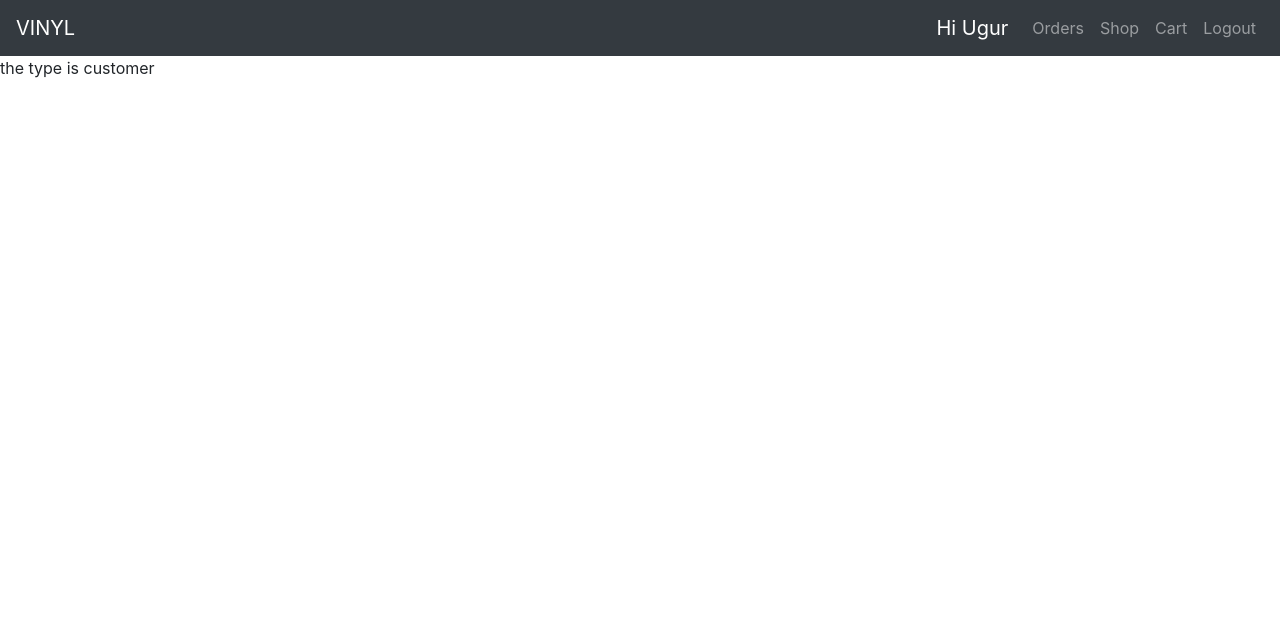
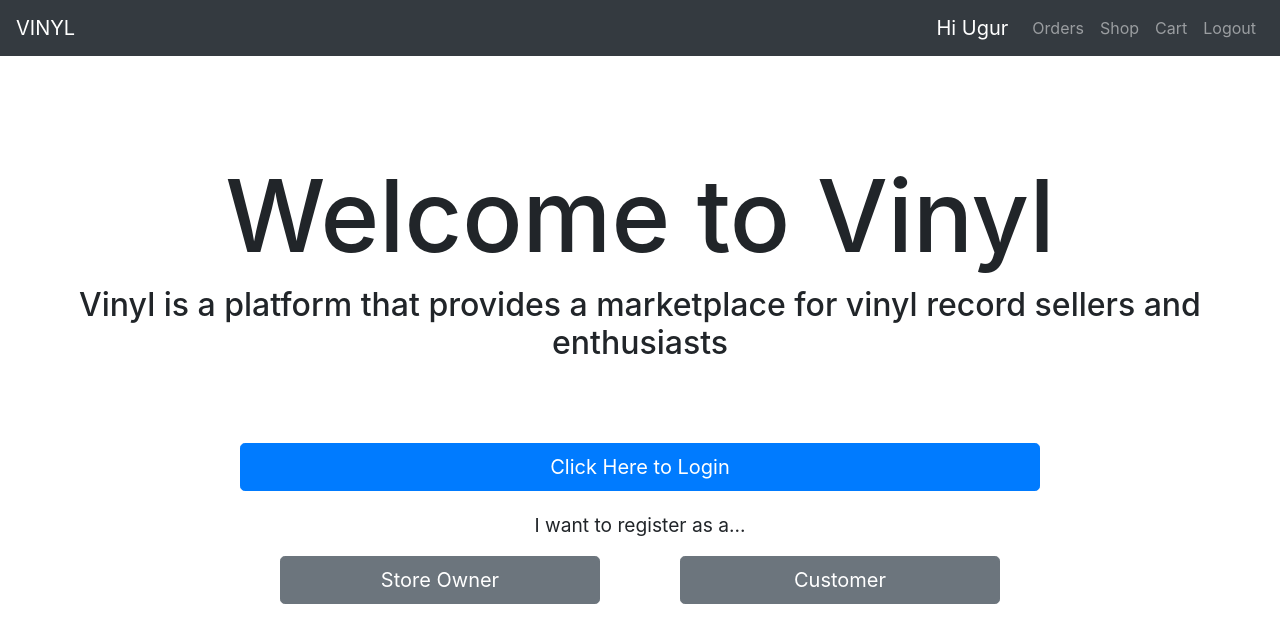
Before and after one commit to Uarmagan/VINYL, a PHP site: page / in a window 1280 px wide. Shown: the top 643 px of the page. Run offline with PHP 8.4, Linux system fonts and the light colour scheme; a user stored in the database is signed in.

Commit message:
index - bootstrap navcheck - fixed bug in index navigation, commented out session debug message

```diff
--- a/includes/navCheck.php
+++ b/includes/navCheck.php
@@ -2,11 +2,11 @@
 
 function createNav(){
     echo '<nav class="navbar navbar-expand-lg navbar-dark bg-dark">
-        <a class="navbar-brand mr-auto" href="./index.php">VINYL</a>
+        <a class="navbar-brand mr-auto" href="./">VINYL</a>
         <ul class="navbar-nav">';
             if(@$_SESSION['type'] == 'customer'){
       echo '<li class="nav-item">
-                <a class="navbar-brand" href="./index.php">Hi ' . $_SESSION['fName'] . '</a>
+                <a class="navbar-brand" href="./">Hi ' . $_SESSION['fName'] . '</a>
             </li>
             <li class="nav-item">
                 <a class="nav-link" href="./orders.php">Orders</a>
@@ -35,9 +35,9 @@ function createNav(){
         echo '</li>
         </ul>
     </nav>';
-    if(isset($_SESSION['type'])){
-        return 'the type is ' . $_SESSION['type'] . '  ';
-    }
-    return 'sessions is not set    ';
+//    if(isset($_SESSION['type'])){
+//        return 'the type is ' . $_SESSION['type'] . '  ';
+//    }
+//    return 'sessions is not set    ';
 
 }
--- a/index.php
+++ b/index.php
@@ -2,24 +2,17 @@
 session_start();
 $page_title = "Welcome to Vinyl";
 include('includes/header.html');?>
-<div align="left" style="width: 50%;float: left">
-<!--    <table width="100%"><tbody>-->
-<!--        <tr>-->
-<!--            <td>1</td>-->
-<!--        </tr>-->
-<!--        <tr>-->
-<!--            <td>2</td>-->
-<!--        </tr>-->
-<!--    </tbody></table>-->
-<!--</div>-->
-<!--<div  style="width: 50%; float: right">-->
-<!--    <table width="100%"><tbody>-->
-<!--        <tr>-->
-<!--            <td>3</td>-->
-<!--        </tr>-->
-<!--        <tr>-->
-<!--            <td>4</td>-->
-<!--        </tr>-->
-<!--        </tbody></table>-->
-<!--</div>-->
+    <h1 class="text-center" style="font-size: 100px;margin-top: 100px">Welcome to Vinyl</h1>
+    <h2 class="text-center" style="margin-top: 10px">Vinyl is a platform that provides a marketplace for vinyl record sellers and enthusiasts </h2>
+
+    <button style="margin: 80px auto 20px auto; width: 100%;min-width: 300px;max-width: 800px"
+            type="button" class="btn btn-primary btn-lg btn-block" onclick="window.location.href='login.php'">Click Here to Login</button>
+    <p class="text-center" style="font-size: larger">I want to register as a...</p>
+    <div style="margin: auto; width: 100%;min-width: 300px;max-width: 800px">
+        <button type="button" class="btn btn-secondary btn-lg" style="width: 40%;float: left;margin: 0% 5% 0 5%"
+                onclick="window.location.href='OwnerRegistration.php'">Store Owner</button>
+        <button type="button" class="btn btn-secondary btn-lg" style="width: 40%;float: left;margin: 0% 5% 0 5%"
+                onclick="window.location.href='CustomerRegistration.php'">Customer</button>
+    </div>
+
 <?php include('includes/footer.html');?>
```
